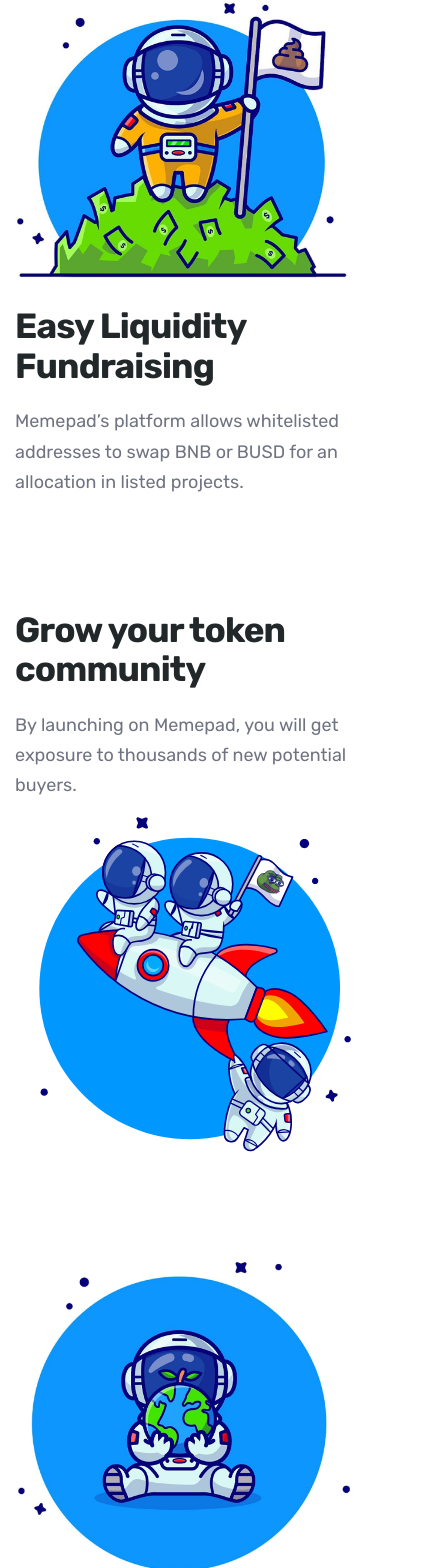
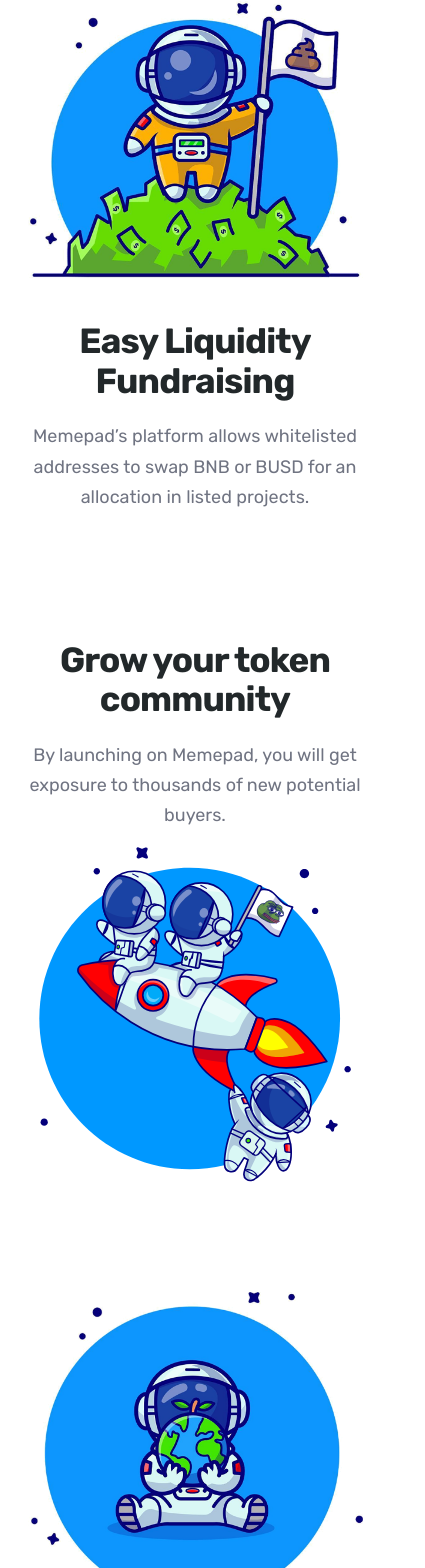
Before and after one commit to Huzaifa-Imran/memepad-clone-project, a React (Create React App) app: page / in a window 390 px wide. Shown: the part 1838-3406 px from the top of the page, 425 px wide, since content can reach past the window. Built offline with nearby package versions, Linux system fonts and the light colour scheme.

Commit message:
made changes in landing page css

```diff
--- a/src/components/LandingPage/LandingPage.css
+++ b/src/components/LandingPage/LandingPage.css
@@ -435,6 +435,134 @@ img {
   padding-top: 50px;
 }
 
+@media (max-width: 768px) {
+
+  .div-five {
+    width: 100%;
+    display: flex !important;
+    flex-direction: column !important;
+    align-items: center !important;
+    justify-content: center !important;
+  }
+
+  .div-seven {
+    width: 100%;
+    display: flex !important;
+    flex-direction: column !important;
+    align-items: center !important;
+    justify-content: center !important;
+  }
+
+  .div-five-inner-col-1 {
+    width: 100%;
+    display: flex !important;
+    flex-direction: column !important;
+    align-items: center !important;
+    justify-content: center !important;
+  }
+
+  .div-six-inner-col-1 {
+    width: 100%;
+    display: flex !important;
+    flex-direction: column !important;
+    align-items: center !important;
+    justify-content: center !important;
+  }
+
+  .div-seven-inner-col-1 {
+    width: 100%;
+    display: flex !important;
+    flex-direction: column !important;
+    align-items: center !important;
+    justify-content: center !important;
+  }
+
+  .div-five-inner-col-2 {
+    width: 100%;
+    display: flex !important;
+    flex-direction: column !important;
+    align-items: center !important;
+    justify-content: center !important;
+  }
+
+  .div-seven-inner-col-2 {
+    width: 100%;
+    display: flex !important;
+    flex-direction: column !important;
+    align-items: center !important;
+    justify-content: center !important;
+  }
+
+  .div-five-inner-col-2 .title {
+    font-size: 35px;
+    line-height: 1.14;
+    letter-spacing: -0.88px;
+    text-align: center !important;
+    color: rgb(34, 40, 42);
+    width: 100%;
+    display: flex !important;
+    flex-direction: column !important;
+    align-items: center !important;
+    justify-content: center !important;
+    margin-top: 15px;
+  }
+
+  .div-six-inner-col-1 .title {
+    font-size: 35px;
+    line-height: 1.14;
+    letter-spacing: -0.88px;
+    text-align: center !important;
+    color: rgb(34, 40, 42);
+    width: 100%;
+    display: flex !important;
+    flex-direction: column !important;
+    align-items: center !important;
+    justify-content: center !important;
+    margin-top: 15px;
+  }
+
+  .div-seven-inner-col-2 .title {
+    font-size: 35px;
+    line-height: 1.14;
+    letter-spacing: -0.88px;
+    text-align: center !important;
+    color: rgb(34, 40, 42);
+    width: 100%;
+    display: flex !important;
+    flex-direction: column !important;
+    align-items: center !important;
+    justify-content: center !important;
+    margin-top: 15px;
+  }
+
+  .div-five-inner-col-2 .info {
+    font-size: 18px;
+    line-height: 1.67;
+    text-align: center;
+    color: rgb(112, 116, 130);
+    margin-top: 20px;
+    max-width: 430px;
+  }
+
+  .div-six-inner-col-1 .info {
+    font-size: 18px;
+    line-height: 1.67;
+    text-align: center;
+    color: rgb(112, 116, 130);
+    margin-top: 20px;
+    max-width: 430px;
+  }
+
+  .div-seven-inner-col-2 .info {
+    font-size: 18px;
+    line-height: 1.67;
+    text-align: center !important;
+    color: rgb(112, 116, 130);
+    margin-top: 20px;
+    max-width: 430px;
+  }
+}
+
 .div-seven-inner-col-1 {
   height: 100%;
   width: 100%;
@@ -685,6 +813,28 @@ img {
   justify-content: center;
   margin-top: 30px;
 }
+
+@media (max-width: 555px) {
+  .tokenomics__chart {
+    max-width: 100%;
+    padding-left: 35px;
+    padding-right: 35px;
+    display: -webkit-flex;
+    display: flex;
+    flex-direction: column;
+    -webkit-align-items: center;
+    align-items: center;
+    -webkit-justify-content: center;
+    justify-content: center;
+  }
+
+  .tokenomics__legend {
+    list-style: none;
+    margin: 25px 0 0 0px !important;
+    padding: 0;
+  }
+}
+
 .tokenomics__chartImage {
   width: 205px;
 }
```
